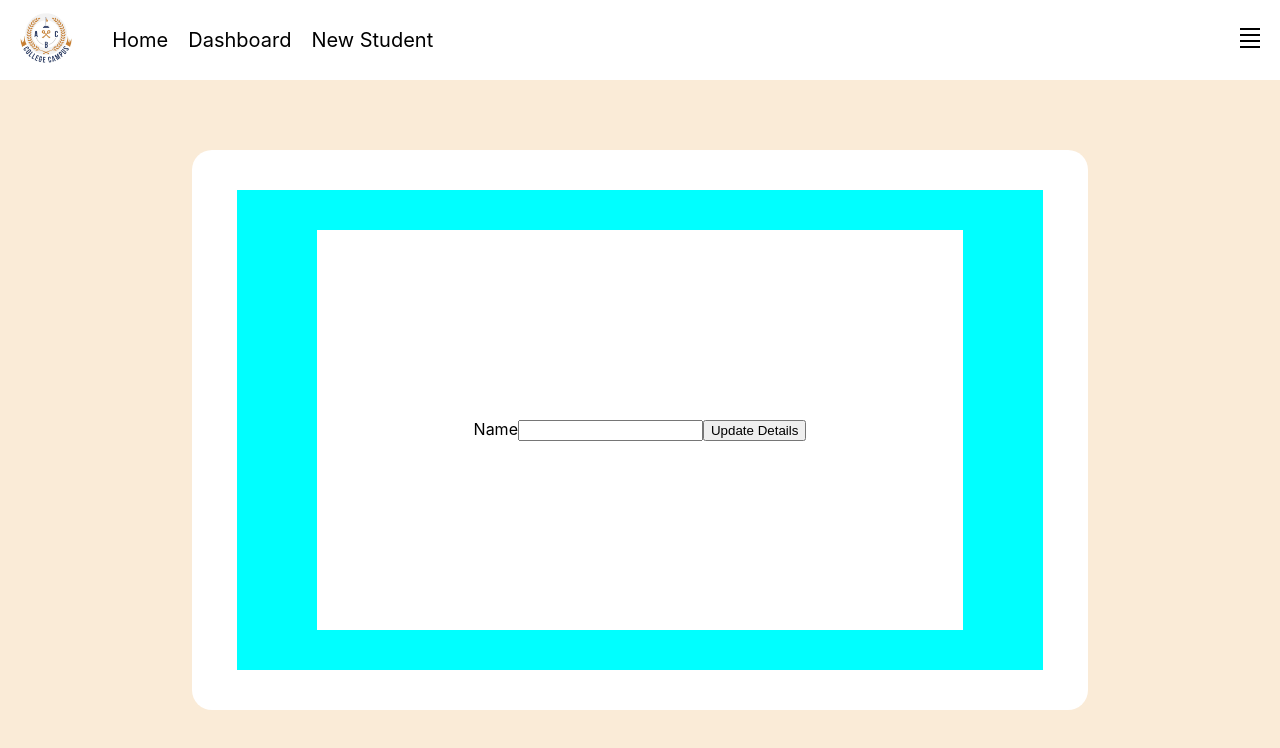
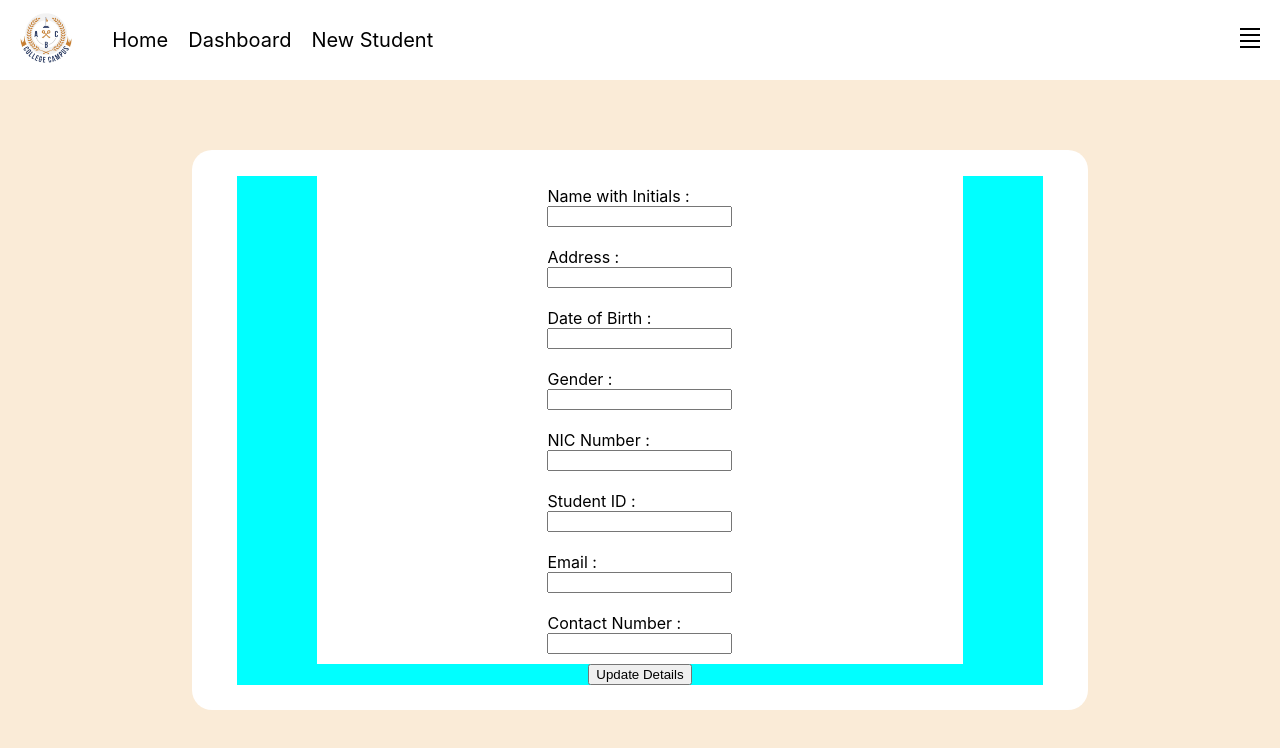
Before and after one commit to NemalPerera-NP/ABC-College-web-Frontend, a React (Create React App) app: page / in a window 1280 px wide. Shown: the top 748 px of the page. Built offline with nearby package versions, Linux system fonts and the light colour scheme.

Commit message:
added input fields of student form

```diff
--- a/src/components/components/NewStudentForm.js
+++ b/src/components/components/NewStudentForm.js
@@ -1,5 +1,17 @@
 /*reusable component (form) to enter student details,view and edit details*/
+/*
+Student Form Must Contain
+Name with Initials/
+address/
+DOB/
+gender/
+NIC/
+Student ID Number/
+Email/
+Contact Number/
 
+
+*/
 import React, { useState, useEffect } from "react";
 import styles from "../styles/newstudentform.module.css";
 
@@ -8,7 +20,13 @@ function NewStudentForm({ studentData, onSubmit, action }) {
 
   const [formData, setFormData] = useState({
     name: studentData?.name || "",
-    age: studentData?.age || "",
+    address: studentData?.address || "",
+    dob: studentData?.dob || "",
+    nic: studentData?.nic || "",
+    email: studentData?.email || "",
+    stId: studentData?.stId || "",
+    contactNum: studentData?.contactNum || "",
+    gender: studentData?.gender || "",
     // ... any other fields
   });
 
@@ -37,18 +55,91 @@ function NewStudentForm({ studentData, onSubmit, action }) {
       <div id={styles.form_container}>
         <form id={styles.student_form} onSubmit={handleSubmit}>
           <div className={styles.form_input_block}>
-            <label>Name</label>
+            <label>Name with Initials :</label>
             <input
-            type="text"
-            id="stname"
-            name="stname"
-            value={formData.name}
-            onChange={handleChange}
+              type="text"
+              id="stname"
+              name="stname"
+              value={formData.name}
+              onChange={handleChange}
             />
           </div>
-          <button type="submit">{action === 'create' ? 'Add Student' : 'Update Details'}</button>
+          <div className={styles.form_input_block}>
+            <label>Address :</label>
+            <input
+              type="text"
+              id="address"
+              name="address"
+              value={formData.address}
+              onChange={handleChange}
+            />
+          </div>
+          <div className={styles.form_input_block}>
+            <label>Date of Birth :</label>
+            <input
+              type="text"
+              id="dob"
+              name="dob"
+              value={formData.dob}
+              onChange={handleChange}
+            />
+          </div>
+          <div className={styles.form_input_block}>
+            <label>Gender :</label>
+            <input
+              type="text"
+              id="gender"
+              name="gender"
+              value={formData.gender}
+              onChange={handleChange}
+            />
+          </div>
 
+          <div className={styles.form_input_block}>
+            <label>NIC Number :</label>
+            <input
+              type="text"
+              id="stnic"
+              name="stnic"
+              value={formData.nic}
+              onChange={handleChange}
+            />
+          </div>
+          <div className={styles.form_input_block}>
+            <label>Student ID :</label>
+            <input
+              type="text"
+              id="stId"
+              name="stId"
+              value={formData.stId}
+              onChange={handleChange}
+            />
+          </div>
+          <div className={styles.form_input_block}>
+            <label>Email :</label>
+            <input
+              type="email"
+              id="email"
+              name="email"
+              value={formData.email}
+              onChange={handleChange}
+            />
+          </div>
+          <div className={styles.form_input_block}>
+            <label>Contact Number :</label>
+            <input
+              // adjust the type based on requirment
+              type="text"
+              id="contactnum"
+              name="contactnum"
+              value={formData.contactNum}
+              onChange={handleChange}
+            />
+          </div>
         </form>
+        <button type="submit">
+          {action === "create" ? "Add Student" : "Update Details"}
+        </button>
       </div>
     </div>
   );
--- a/src/components/styles/newstudentform.module.css
+++ b/src/components/styles/newstudentform.module.css
@@ -1,7 +1,7 @@
 #student_form_container {
   background-color: #ffffff;
   width: 70%;
-  min-height:70vh;
+  min-height: 70vh;
   display: flex;
   align-items: center;
   justify-content: center;
@@ -14,12 +14,19 @@
   min-height: 60vh;
   align-items: center;
   justify-content: center;
+  flex-direction: column;
 }
 #student_form {
   width: 80%;
   min-height: 50vh;
   display: flex;
-  background-color:white;
+  background-color: white;
   align-items: center;
   justify-content: center;
+  flex-direction: column;
 }
+.form_input_block {
+  display: flex;
+  flex-direction: column;
+  margin: 10px;
+}
```
